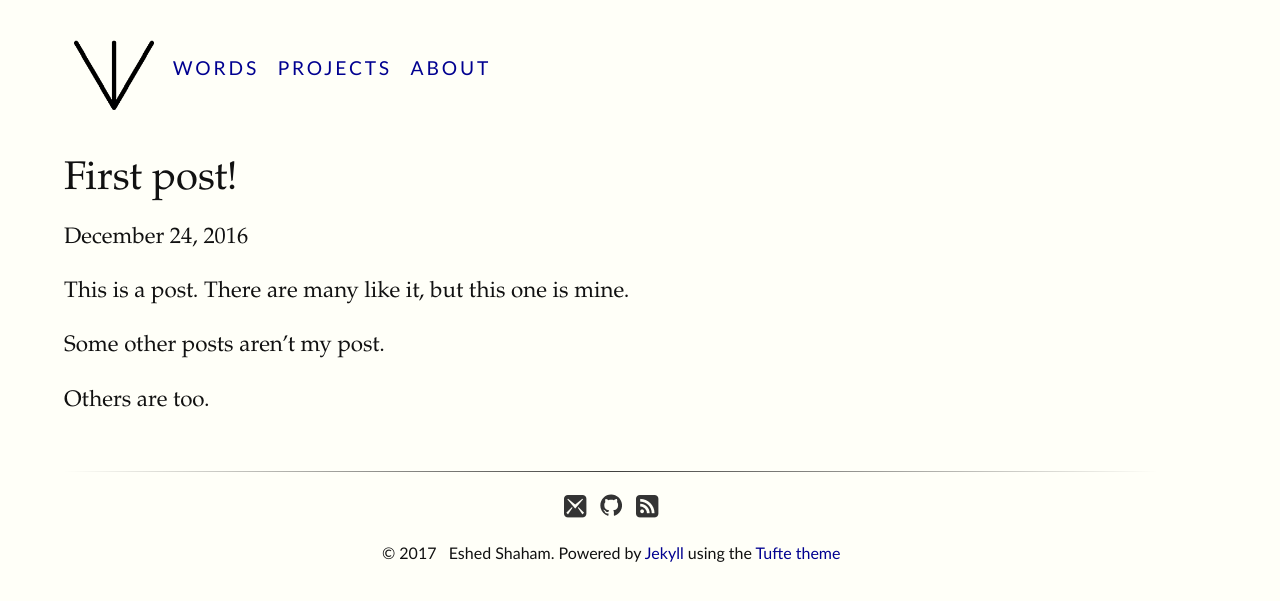
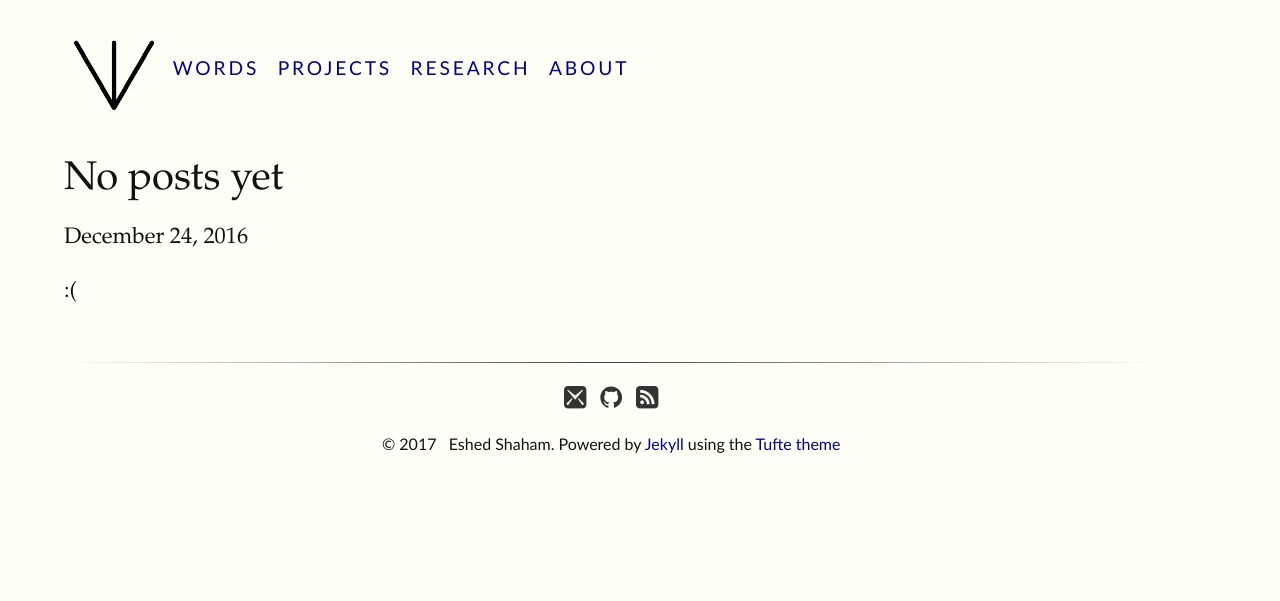
Before and after one commit to ashdnazg/ashdnazg.github.io, a Jekyll site: the page built from _posts/2016-12-24-First-Post.md, in a window 1280 px wide. Shown: the top 601 px of the page. Built offline with Jekyll 4.4.1, drawn with Linux system fonts in a browser that asks for light colours.

Commit message:
Add research

```diff
--- a/_posts/2016-12-24-First-Post.md
+++ b/_posts/2016-12-24-First-Post.md
@@ -1,16 +1,9 @@
 ---
 layout: post
-title:  "First post!"
+title:  "No posts yet"
 date:   2016-12-24 21:10:04
 categories: misc
 ---
 
-This is a post.
-There are many like it, but this one is mine.
+:(
 <!--more-->
-
-
-Some other posts aren't my post.
-
-
-Others are too.
--- a/css/tufte.scss
+++ b/css/tufte.scss
@@ -209,10 +209,8 @@ section { padding-top: 1rem;
           padding-bottom: 1rem; }
 
 
-ul,ol { width: 45%;
-     -webkit-padding-start: 5%;
-     -webkit-padding-end: 5%;
-     list-style-type: none; }
+ul,ol {-webkit-padding-start: 5%;
+     -webkit-padding-end: 5%;}
 
 //li { padding: 0.5em 0; } //vertical padding on list items screws up vertical rhythym
 
```
Also changed, not shown: projects.md (+1 -1 lines), research.md (added, +23 -0 lines), 2 other files.
